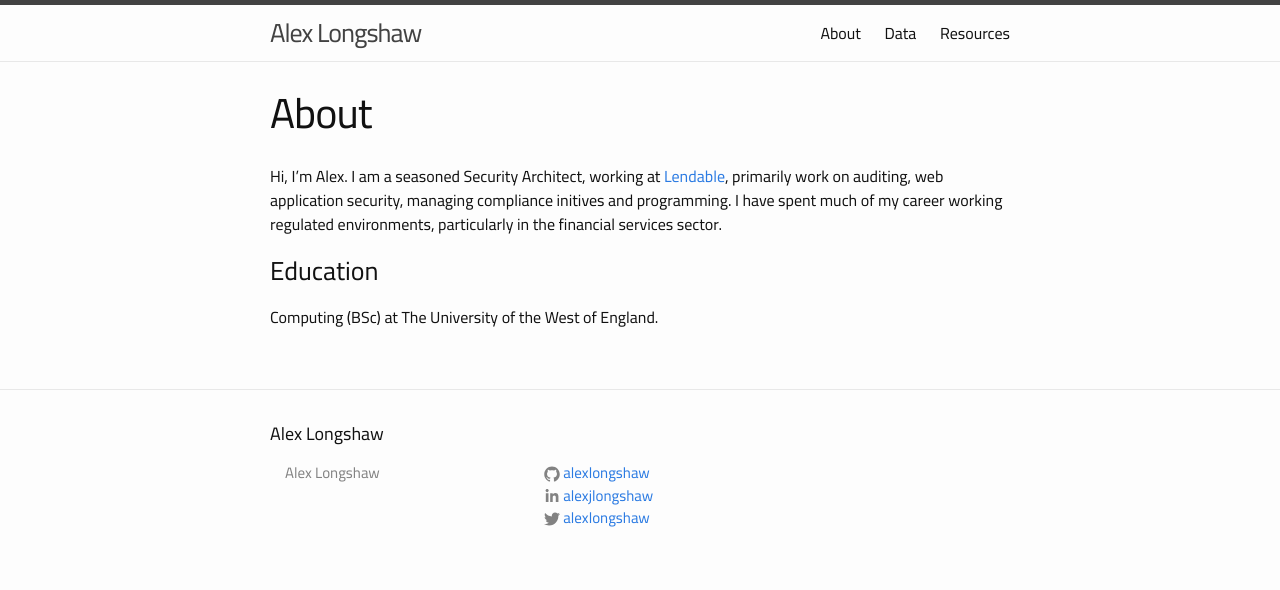
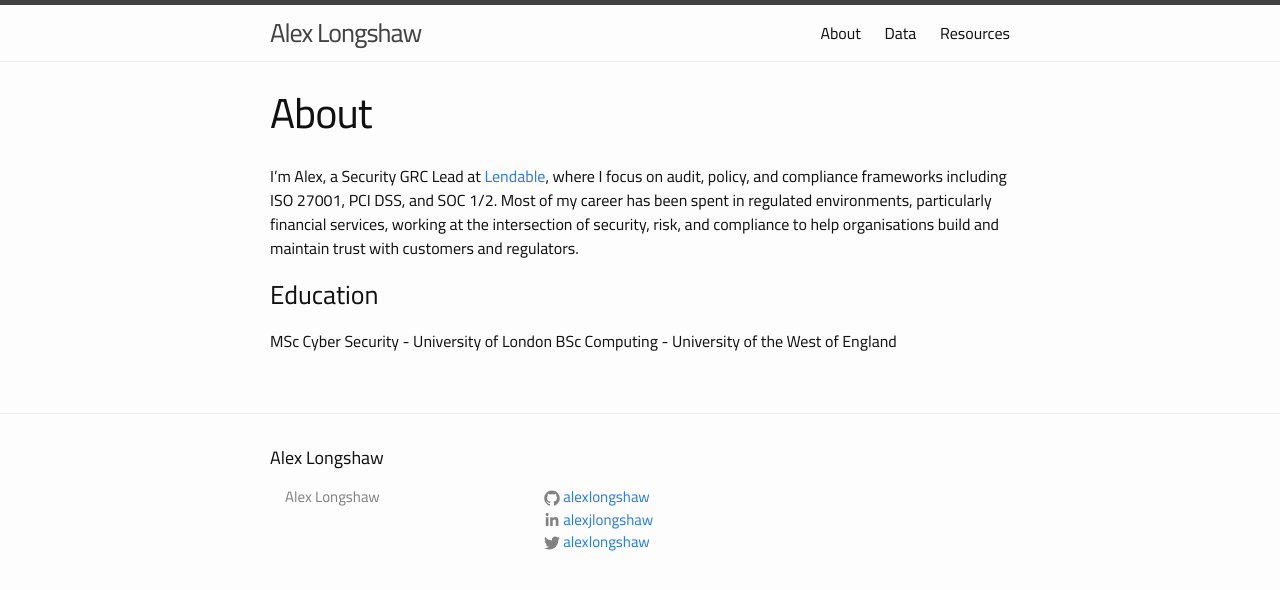
Before and after one commit to alexlongshaw/alexlongshaw.github.io, a Jekyll site: the page built from about.md, in a window 1280 px wide. Shown: the top 590 px of the page. Built offline with Jekyll 4.4.1, drawn with Linux system fonts in a browser that asks for light colours.

Commit message:
Update about

```diff
--- a/about.md
+++ b/about.md
@@ -4,8 +4,8 @@ title: About
 permalink: /about/
 ---
 
- Hi, I'm Alex. I am a seasoned Security Architect, working at [Lendable](https://www.lendable.co.uk/){:target="_blank" rel="noopener"}, primarily work on auditing, web application security, managing compliance initives and programming. I have spent much of my career working regulated environments, particularly in the financial services sector.
+I'm Alex, a Security GRC Lead at [Lendable](https://www.lendable.co.uk/){:target="_blank" rel="noopener"}, where I focus on audit, policy, and compliance frameworks including ISO 27001, PCI DSS, and SOC 1/2. Most of my career has been spent in regulated environments, particularly financial services, working at the intersection of security, risk, and compliance to help organisations build and maintain trust with customers and regulators.
 
 ### Education
-
-Computing (BSc) at The University of the West of England.
+MSc Cyber Security - University of London
+BSc Computing - University of the West of England
```
